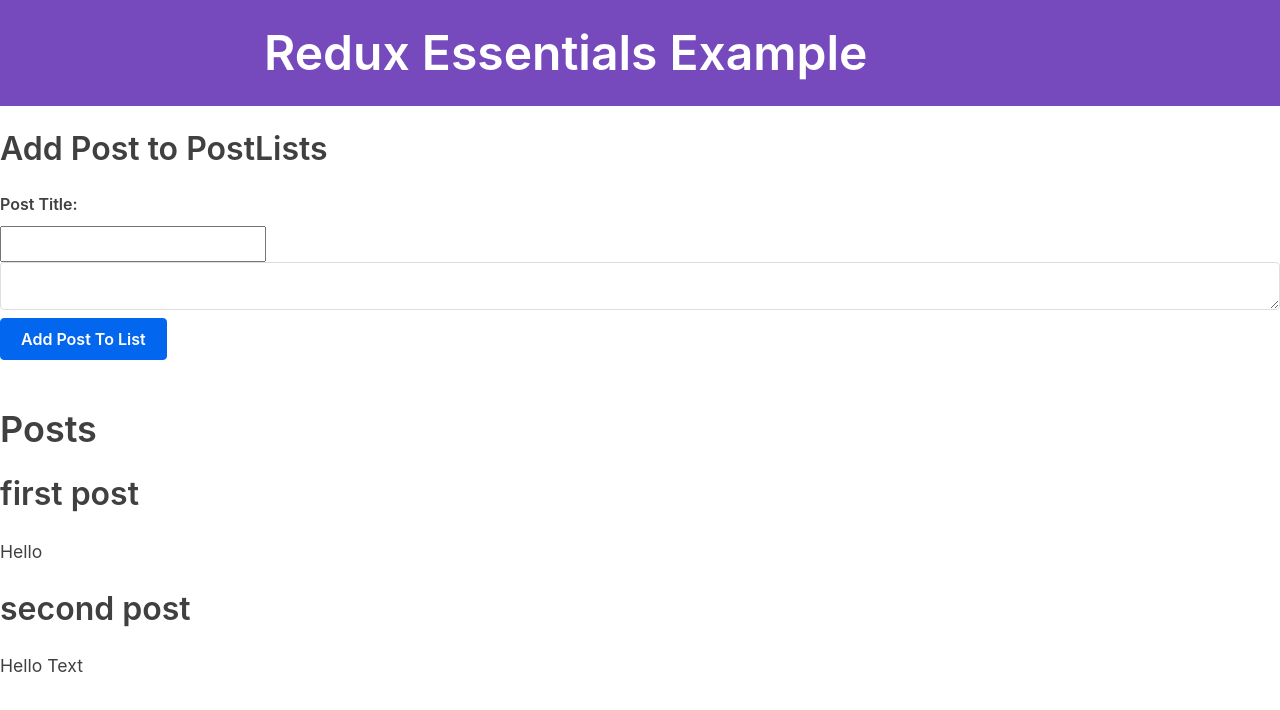
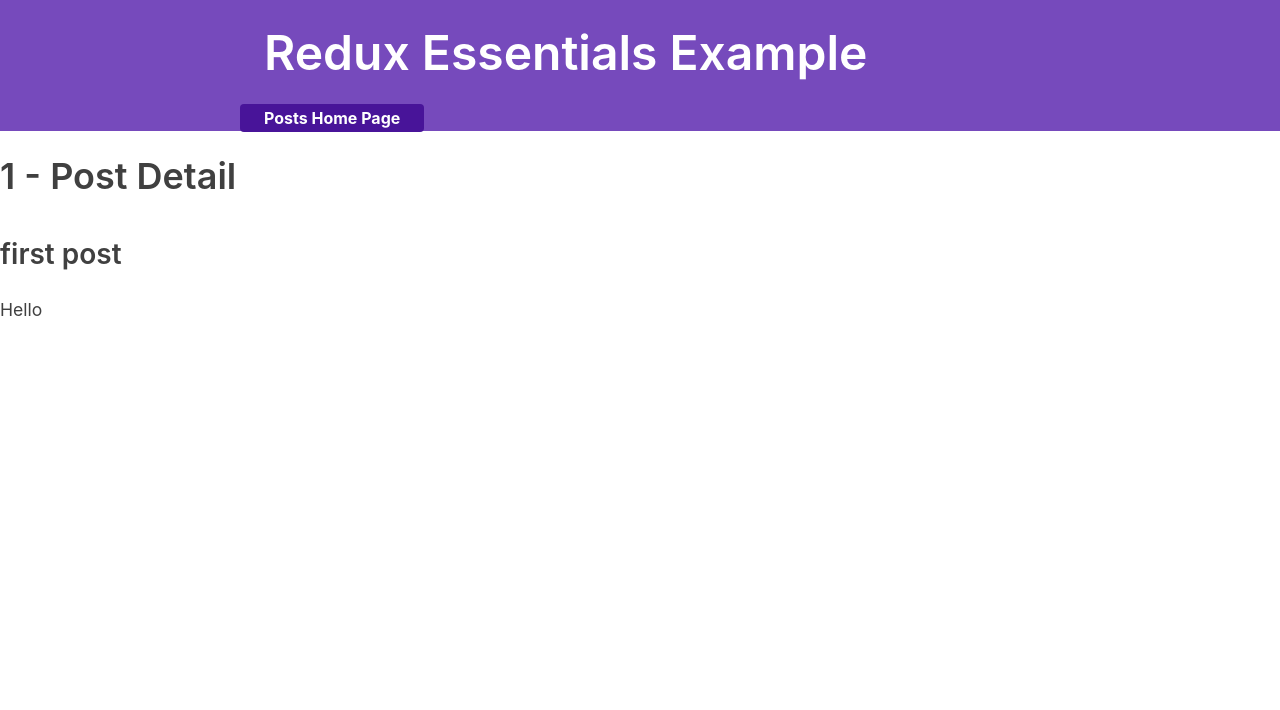
Before and after one commit to Elmar101/redux-essentials-example-app-master, a React (Create React App) app: page /post/1 in a window 1280 px wide. Before the commit this address led to /. Shown: the top 710 px of the page. Built offline with nearby package versions, Linux system fonts and the light colour scheme; what @mswjs/data, mock-socket, txtgen would draw is missing.

Commit message:
Add post to PostList

```diff
--- a/src/App.tsx
+++ b/src/App.tsx
@@ -9,6 +9,7 @@
 import { Navbar } from './app/Navbar'
 import PostList from './features/posts/PostList';
 import AddPostsToList from "./features/posts/AddPostsToList";
+import { PostDetail } from "./features/posts/post-detail/PostDetail";
 function App() {
   return (
     <Router>
@@ -25,6 +26,13 @@
               </React.Fragment>
             )}
           />
+
+          <Route
+            exact
+            path="/post/:postId"
+            component={ PostDetail }
+          />
+
           <Redirect to="/" />
         </Switch>
       </div>
--- a/src/app/Navbar.js
+++ b/src/app/Navbar.tsx
@@ -1,5 +1,5 @@
 import React from 'react'
-
+import { Link } from "react-router-dom";
 export const Navbar = () => {
   return (
     <nav>
@@ -9,6 +9,8 @@
         <div className="navContent">
           <div className="navLinks"></div>
         </div>
+
+        <Link to = "/" > Posts Home Page </Link>
       </section>
     </nav>
   )
--- a/src/features/posts/AddPostsToList.tsx
+++ b/src/features/posts/AddPostsToList.tsx
@@ -21,7 +21,8 @@
         setPostData({title: '', content: ''});
     }
     return (
-        <React.Fragment>
+        <div style={{margin: "auto", width:"50%"}}>
+
             <h2> Add Post to PostLists </h2>
             <form>
                 <label> Post Title: </label>
@@ -39,7 +40,7 @@
                 />
                 <button onClick={ addingPostToList }> Add Post To List </button>
             </form>
-        </React.Fragment>
+        </div>
     )
 }
 
--- a/src/features/posts/PostList.tsx
+++ b/src/features/posts/PostList.tsx
@@ -1,6 +1,7 @@
 import React, { useEffect } from "react";
 import { useSelector } from "react-redux";
 import { RootState } from '../../app/store';
+import { Link } from "react-router-dom";
 interface Props { }
 const PostList: React.FC<Props> = (props: React.PropsWithChildren<Props>) => {
     const statePosts = useSelector((state: RootState) => state.posts.postsData);
@@ -8,15 +9,18 @@
         console.log("posts: ",statePosts);
     })
     const renderPosts = statePosts.map(post=>(
-        <div key={post.id}>
+        <div key={post.id} style={{borderBottom:"1px solid gray"}}>
             <h2>{post.title}</h2>
             <p>{post.content}</p>
+            <Link to={`post/${post.id}`}> View Post </Link>
         </div>
     ))
     return (
         <React.Fragment>
-            <h1>Posts</h1>
-            {renderPosts}
+            <div style={{border:"4px solid gray", margin: "auto", width:"50%",padding:"16px"}}>
+                <h1>Posts</h1>
+                {renderPosts}
+            </div>
         </React.Fragment>
     )
 }
--- /dev/null
+++ b/src/features/posts/post-detail/PostDetail.tsx
@@ -0,0 +1,29 @@
+import React, { useMemo } from "react";
+import { match } from "react-router-dom";
+import { useSelector } from 'react-redux';
+import { RootState } from '../../../app/store';
+import { IPostsData } from "../postSlice";
+
+interface DetailParams {
+    postId: string;
+}
+interface DetailsProps {
+    required: string;
+    match: match<DetailParams>;
+}
+export const PostDetail: React.FC<DetailsProps> = ({match}) =>{
+    const {postId} = match.params;
+    const posts: IPostsData[] = useSelector((state:RootState)=> state.posts.postsData);
+    const post: IPostsData | undefined = useMemo(()=>posts.find(post=> post.id.toString() === postId),[])
+   if(!post){
+    return <i>  NOT FOUNT <b>"{postId}" </b> - postId of POST  </i>
+   }
+    console.log("postId: ",postId, " post",post);
+    return(
+        <React.Fragment>
+            <h1> {post?.id} - Post Detail </h1>
+            <h3> {post?.title} </h3>
+            <p> {post?.content} </p>
+        </React.Fragment>
+    )
+}
--- a/src/features/posts/postSlice.ts
+++ b/src/features/posts/postSlice.ts
@@ -1,7 +1,9 @@
 import { createSlice } from "@reduxjs/toolkit";
-
-interface IInitialStateData {
-    postsData: { id: number | string, title: string, content: string }[];
+export interface IPostsData {
+    id: number | string, title: string, content: string
+}
+export interface IInitialStateData {
+    postsData: IPostsData[];
 }
 
 interface IAction {
```
